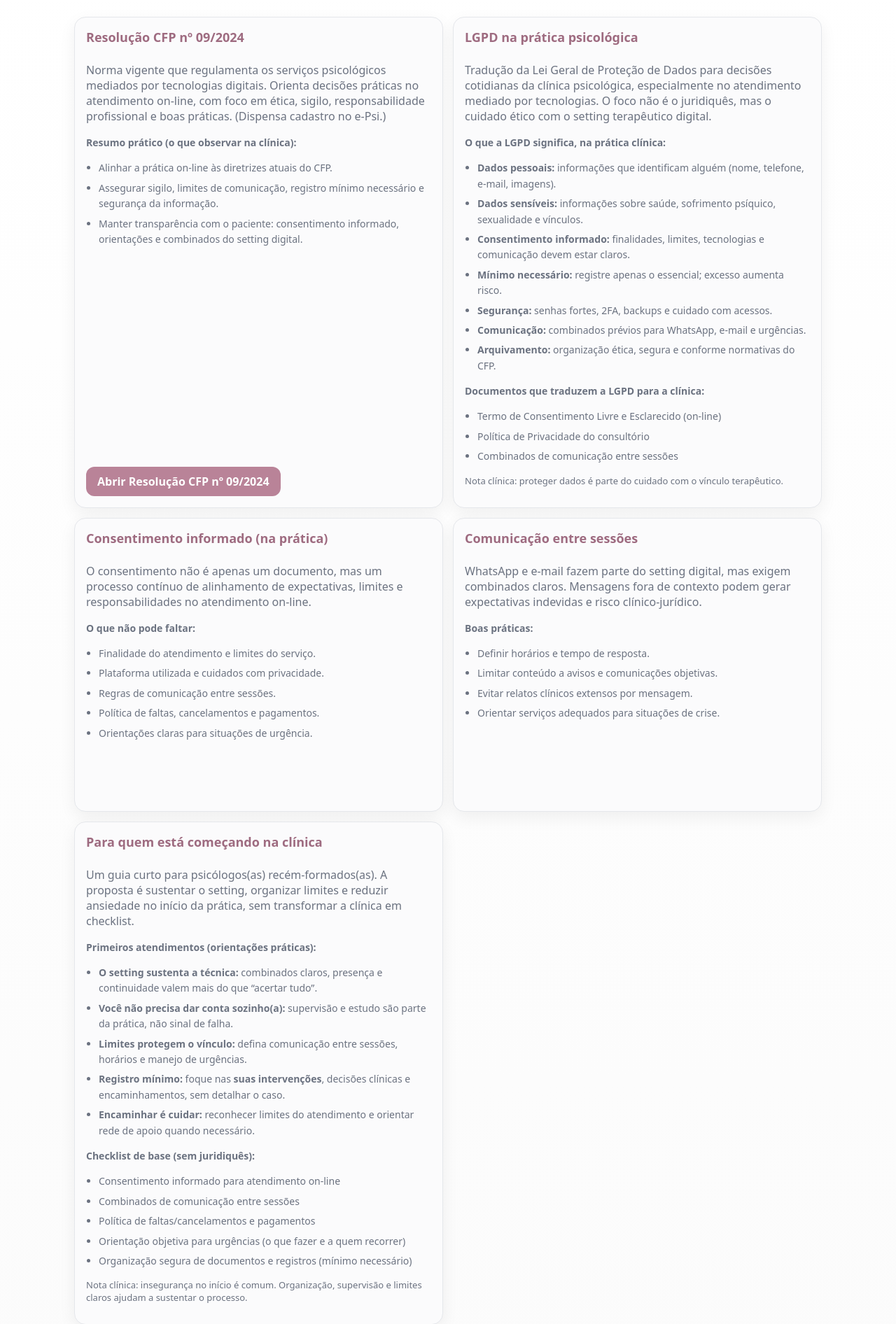
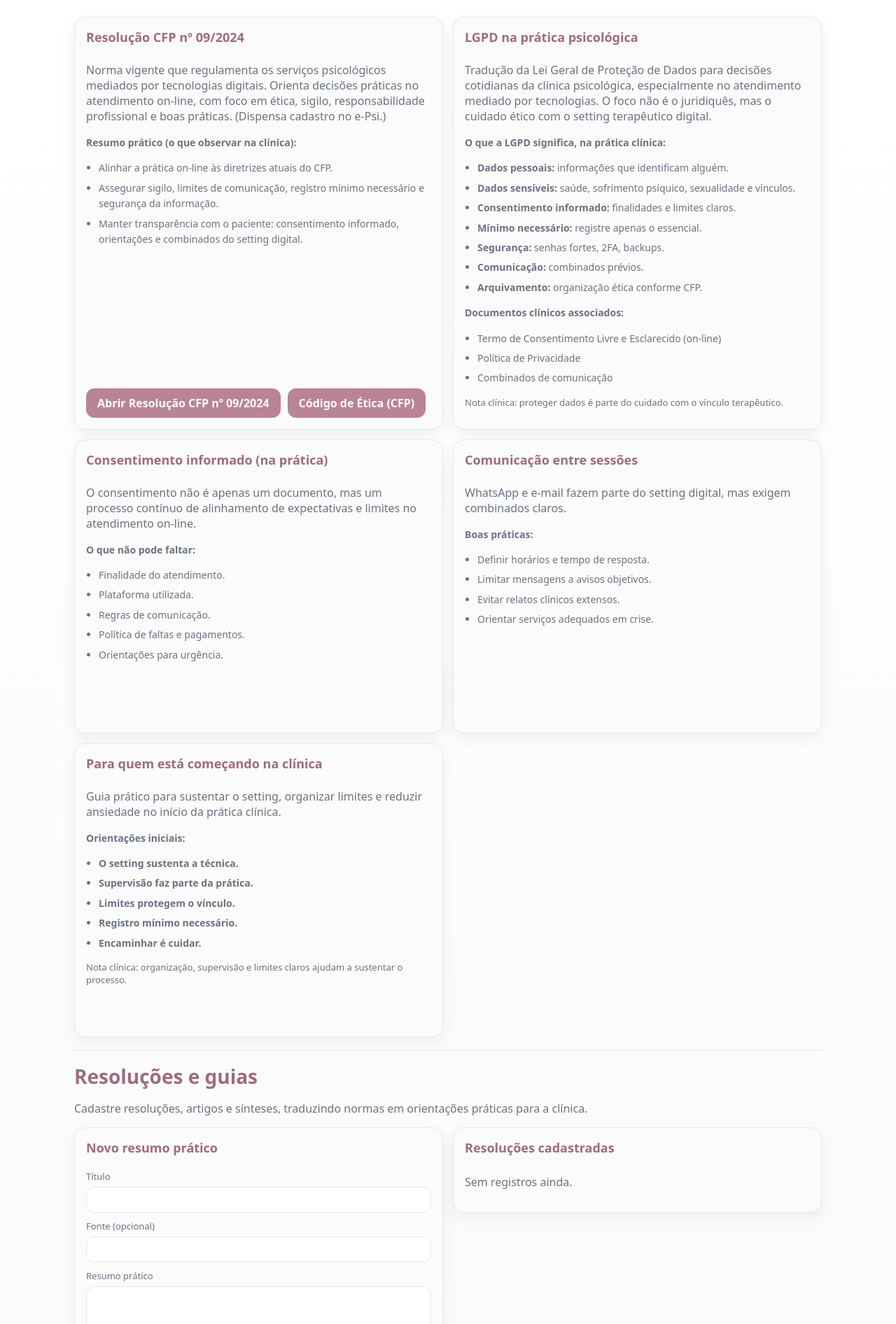
Before and after one commit to sabrinaandraderocha-cmyk/setting-psicoterapia-online, a FastAPI app: template app/templates/norms.html in a window 1280 px wide. Shown: the part 51-1943 px from the top of the page at 70% size. Run offline with FastAPI, Linux system fonts and the light colour scheme; the template is opened without the code that fills it, so the values that code supplies are empty.

Commit message:
Update norms.html

```diff
--- a/app/templates/norms.html
+++ b/app/templates/norms.html
@@ -24,10 +24,18 @@
       </div>
     </div>
 
-    <a class="btn" target="_blank"
-       href="https://atosoficiais.com.br/cfp/resolucao-do-exercicio-profissional-n-9-2024-regulamenta-o-exercicio-profissional-da-psicologia-mediado-por-tecnologias-digitais-da-informacao-e-da-comunicacao-tdics-em-territorio-nacional-e-revoga-as-resolucao-cfp-no-11-de-11-de-maio-de-2018-e-resolucao-cfp-no-04-de-26-de-marco-de-2020">
-      Abrir Resolução CFP nº 09/2024
-    </a>
+    <!-- Ações normativas -->
+    <div class="row" style="margin-top:8px;">
+      <a class="btn" target="_blank"
+         href="https://atosoficiais.com.br/cfp/resolucao-do-exercicio-profissional-n-9-2024-regulamenta-o-exercicio-profissional-da-psicologia-mediado-por-tecnologias-digitais-da-informacao-e-da-comunicacao-tdics-em-territorio-nacional-e-revoga-as-resolucao-cfp-no-11-de-11-de-maio-de-2018-e-resolucao-cfp-no-04-de-26-de-marco-de-2020">
+        Abrir Resolução CFP nº 09/2024
+      </a>
+
+      <a class="btn secondary" target="_blank"
+         href="https://site.cfp.org.br/wp-content/uploads/2012/07/codigo-de-etica-psicologia.pdf">
+        Código de Ética (CFP)
+      </a>
+    </div>
   </div>
 
   <!-- FIXO: LGPD TRADUZIDA -->
@@ -44,20 +52,20 @@
       <div class="muted" style="font-size:14px; line-height:1.6;">
         <strong>O que a LGPD significa, na prática clínica:</strong>
         <ul>
-          <li><strong>Dados pessoais:</strong> informações que identificam alguém (nome, telefone, e-mail, imagens).</li>
-          <li><strong>Dados sensíveis:</strong> informações sobre saúde, sofrimento psíquico, sexualidade e vínculos.</li>
-          <li><strong>Consentimento informado:</strong> finalidades, limites, tecnologias e comunicação devem estar claros.</li>
-          <li><strong>Mínimo necessário:</strong> registre apenas o essencial; excesso aumenta risco.</li>
-          <li><strong>Segurança:</strong> senhas fortes, 2FA, backups e cuidado com acessos.</li>
-          <li><strong>Comunicação:</strong> combinados prévios para WhatsApp, e-mail e urgências.</li>
-          <li><strong>Arquivamento:</strong> organização ética, segura e conforme normativas do CFP.</li>
+          <li><strong>Dados pessoais:</strong> informações que identificam alguém.</li>
+          <li><strong>Dados sensíveis:</strong> saúde, sofrimento psíquico, sexualidade e vínculos.</li>
+          <li><strong>Consentimento informado:</strong> finalidades e limites claros.</li>
+          <li><strong>Mínimo necessário:</strong> registre apenas o essencial.</li>
+          <li><strong>Segurança:</strong> senhas fortes, 2FA, backups.</li>
+          <li><strong>Comunicação:</strong> combinados prévios.</li>
+          <li><strong>Arquivamento:</strong> organização ética conforme CFP.</li>
         </ul>
 
-        <strong>Documentos que traduzem a LGPD para a clínica:</strong>
+        <strong>Documentos clínicos associados:</strong>
         <ul>
           <li>Termo de Consentimento Livre e Esclarecido (on-line)</li>
-          <li>Política de Privacidade do consultório</li>
-          <li>Combinados de comunicação entre sessões</li>
+          <li>Política de Privacidade</li>
+          <li>Combinados de comunicação</li>
         </ul>
       </div>
 
@@ -73,18 +81,18 @@
 
     <div class="content">
       <p class="muted">
-        O consentimento não é apenas um documento, mas um processo contínuo de alinhamento
-        de expectativas, limites e responsabilidades no atendimento on-line.
+        O consentimento não é apenas um documento, mas um processo contínuo
+        de alinhamento de expectativas e limites no atendimento on-line.
       </p>
 
       <div class="muted" style="font-size:14px; line-height:1.6;">
         <strong>O que não pode faltar:</strong>
         <ul>
-          <li>Finalidade do atendimento e limites do serviço.</li>
-          <li>Plataforma utilizada e cuidados com privacidade.</li>
-          <li>Regras de comunicação entre sessões.</li>
-          <li>Política de faltas, cancelamentos e pagamentos.</li>
-          <li>Orientações claras para situações de urgência.</li>
+          <li>Finalidade do atendimento.</li>
+          <li>Plataforma utilizada.</li>
+          <li>Regras de comunicação.</li>
+          <li>Política de faltas e pagamentos.</li>
+          <li>Orientações para urgência.</li>
         </ul>
       </div>
     </div>
@@ -97,53 +105,43 @@
     <div class="content">
       <p class="muted">
         WhatsApp e e-mail fazem parte do setting digital, mas exigem combinados claros.
-        Mensagens fora de contexto podem gerar expectativas indevidas e risco clínico-jurídico.
       </p>
 
       <div class="muted" style="font-size:14px; line-height:1.6;">
         <strong>Boas práticas:</strong>
         <ul>
           <li>Definir horários e tempo de resposta.</li>
-          <li>Limitar conteúdo a avisos e comunicações objetivas.</li>
-          <li>Evitar relatos clínicos extensos por mensagem.</li>
-          <li>Orientar serviços adequados para situações de crise.</li>
+          <li>Limitar mensagens a avisos objetivos.</li>
+          <li>Evitar relatos clínicos extensos.</li>
+          <li>Orientar serviços adequados em crise.</li>
         </ul>
       </div>
     </div>
   </div>
 
-  <!-- FIXO: Para psicólogos recém-formados -->
+  <!-- FIXO: Para psicólogos iniciantes -->
   <div class="card editorial">
     <h2>Para quem está começando na clínica</h2>
 
     <div class="content">
       <p class="muted">
-        Um guia curto para psicólogos(as) recém-formados(as). A proposta é sustentar o setting,
-        organizar limites e reduzir ansiedade no início da prática, sem transformar a clínica em checklist.
+        Guia prático para sustentar o setting, organizar limites e reduzir ansiedade
+        no início da prática clínica.
       </p>
 
       <div class="muted" style="font-size:14px; line-height:1.6;">
-        <strong>Primeiros atendimentos (orientações práticas):</strong>
+        <strong>Orientações iniciais:</strong>
         <ul>
-          <li><strong>O setting sustenta a técnica:</strong> combinados claros, presença e continuidade valem mais do que “acertar tudo”.</li>
-          <li><strong>Você não precisa dar conta sozinho(a):</strong> supervisão e estudo são parte da prática, não sinal de falha.</li>
-          <li><strong>Limites protegem o vínculo:</strong> defina comunicação entre sessões, horários e manejo de urgências.</li>
-          <li><strong>Registro mínimo:</strong> foque nas <strong>suas intervenções</strong>, decisões clínicas e encaminhamentos, sem detalhar o caso.</li>
-          <li><strong>Encaminhar é cuidar:</strong> reconhecer limites do atendimento e orientar rede de apoio quando necessário.</li>
-        </ul>
-
-        <strong>Checklist de base (sem juridiquês):</strong>
-        <ul>
-          <li>Consentimento informado para atendimento on-line</li>
-          <li>Combinados de comunicação entre sessões</li>
-          <li>Política de faltas/cancelamentos e pagamentos</li>
-          <li>Orientação objetiva para urgências (o que fazer e a quem recorrer)</li>
-          <li>Organização segura de documentos e registros (mínimo necessário)</li>
+          <li><strong>O setting sustenta a técnica.</strong></li>
+          <li><strong>Supervisão faz parte da prática.</strong></li>
+          <li><strong>Limites protegem o vínculo.</strong></li>
+          <li><strong>Registro mínimo necessário.</strong></li>
+          <li><strong>Encaminhar é cuidar.</strong></li>
         </ul>
       </div>
 
       <p class="muted" style="font-size:13px;">
-        Nota clínica: insegurança no início é comum. Organização, supervisão e limites claros ajudam a sustentar o processo.
+        Nota clínica: organização, supervisão e limites claros ajudam a sustentar o processo.
       </p>
     </div>
   </div>
@@ -154,7 +152,7 @@
 
 <h1>Resoluções e guias</h1>
 <p class="muted">
-  Cadastre resoluções, artigos e sínteses. A proposta é transformar normas em orientações práticas para a clínica.
+  Cadastre resoluções, artigos e sínteses, traduzindo normas em orientações práticas para a clínica.
 </p>
 
 <div class="grid2">
@@ -162,24 +160,24 @@
     <h2>Novo resumo prático</h2>
     <form method="post" action="/normas/add">
       <label>Título</label>
-      <input name="title" placeholder="Ex.: CFP 09/2024 — pontos de atenção" required>
+      <input name="title" required>
 
       <label>Fonte (opcional)</label>
-      <input name="source" placeholder="Ex.: link, resolução, artigo ou documento interno">
+      <input name="source">
 
       <label>Resumo prático</label>
-      <textarea name="practical_summary" rows="6"
-        placeholder="O que esta norma implica na minha prática clínica?"></textarea>
+      <textarea name="practical_summary" rows="6"></textarea>
 
-      <label>Tags (separe por vírgula)</label>
-      <input name="tags" placeholder="Ex.: online, sigilo, LGPD, consentimento">
+      <label>Tags</label>
+      <input name="tags">
 
       <button type="submit">Salvar</button>
     </form>
   </div>
 
   <div class="card">
-    <h2>Resoluções e sínteses cadastradas</h2>
+    <h2>Resoluções cadastradas</h2>
+
     {% if cards|length == 0 %}
       <p class="muted">Sem registros ainda.</p>
     {% else %}
```
